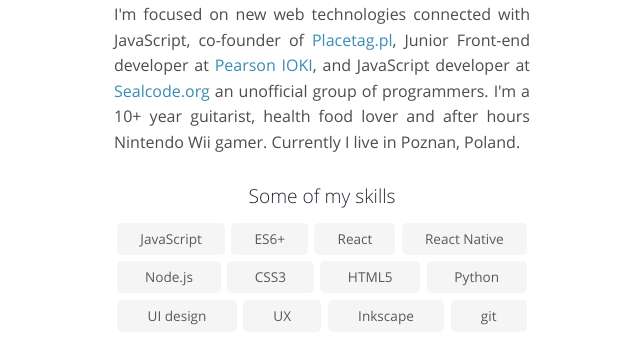
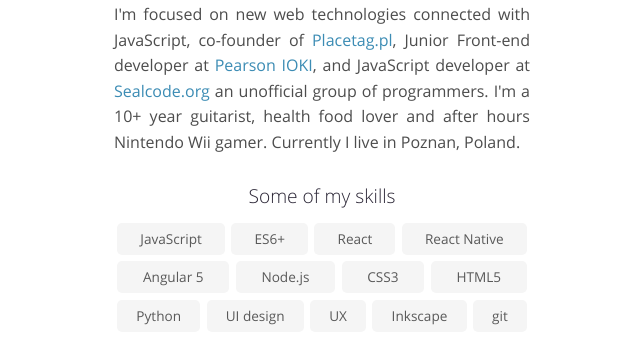
Before and after one commit to arkadiusz-wieczorek/arkadiusz-wieczorek.github.io, a plain HTML site: page index.html in a window 1280 px wide. Shown: the part 294-642 px from the top of the page, without its empty margins (318-958 px from the left). Drawn offline with Linux system fonts and the light colour scheme.

Commit message:
Update desc

```diff
--- a/index.html
+++ b/index.html
@@ -71,6 +71,7 @@
 					<li>ES6+</li>
 					<li>React</li>
 					<li>React Native</li>
+					<li>Angular 5</li>
 					<li>Node.js</li>
 					<li>CSS3</li>
 					<li>HTML5</li>
```
